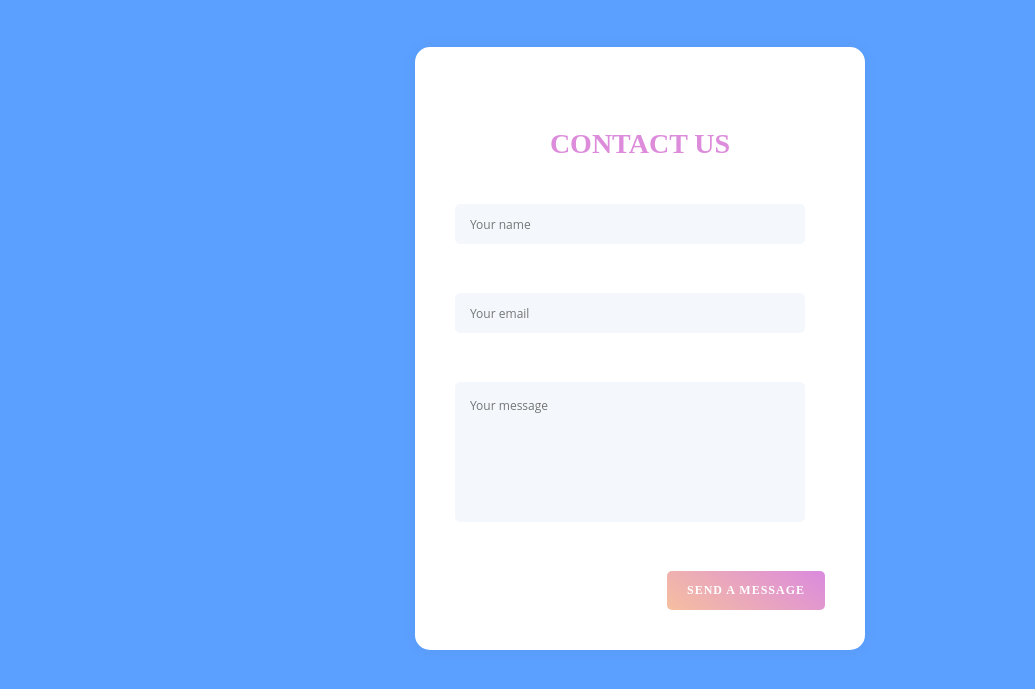
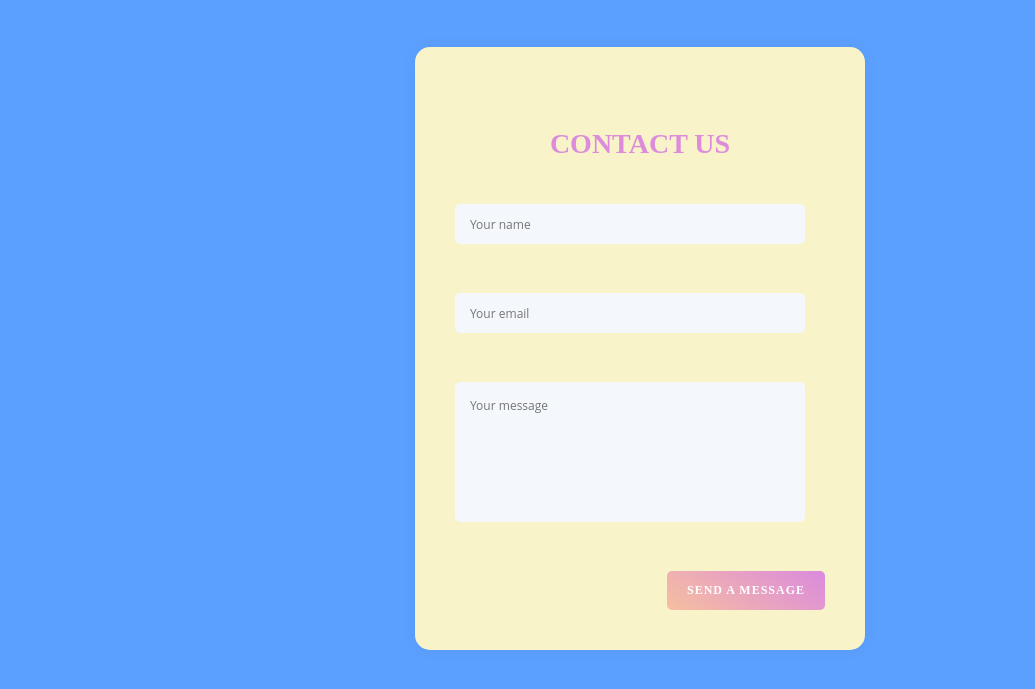
Before and after one commit to s364198/music-festival, a plain HTML site: page info.html in a window 1280 px wide. Shown: the part 59-748 px from the top of the page, without its empty margins (0-1035 px from the left). Drawn offline with nearby package versions, Linux system fonts and the light colour scheme.

Commit message:
changed colour of card

```diff
--- a/styles.css
+++ b/styles.css
@@ -376,7 +376,7 @@ section.contact-us #contact {
   display: block;
   width: 450px;
   height: auto;
-  background-color: #fff;
+  background-color: #F8F3C9;
   padding: 40px;
   margin-left: auto;
   margin-right: auto;
```
